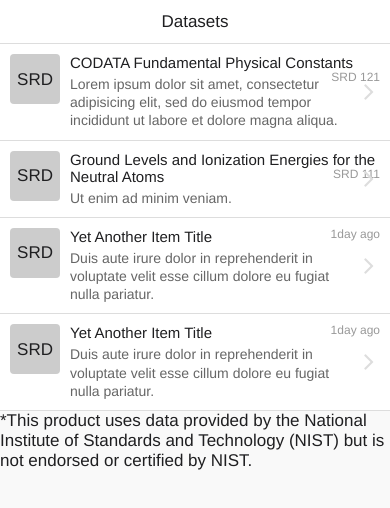
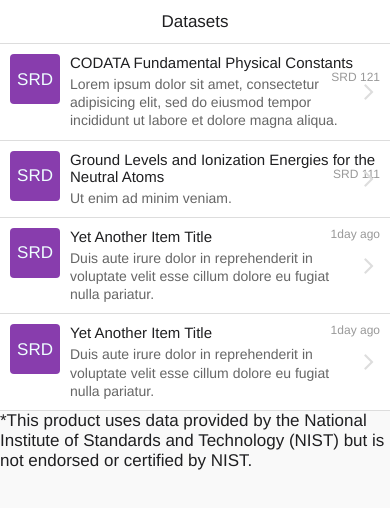
Before and after one commit to excz/srd-vault, a website: page www/index.html in a window 390 px wide. Drawn offline with Linux system fonts and the light colour scheme; some packages are replaced by stand-ins of ours.

Commit message:
Updated SRD thumbnail back/foreground default color

```diff
--- a/www/css/main.css
+++ b/www/css/main.css
@@ -1,4 +1,12 @@
+
+
+/*Centering the thumbnail to allow a 'SRD 123' label*/
+/*http://stackoverflow.com/questions/8865458/how-to-align-text-vertically-center-in-div-with-css*/
 div.srd-thumb {
+  /*TODO use dynamic colors for each SRD*/
+  background-color: #883DAD;
+  color: #eff;
+
   /*width: 250px;*/
   /*height: 100px;*/
   line-height: 50px;
```
